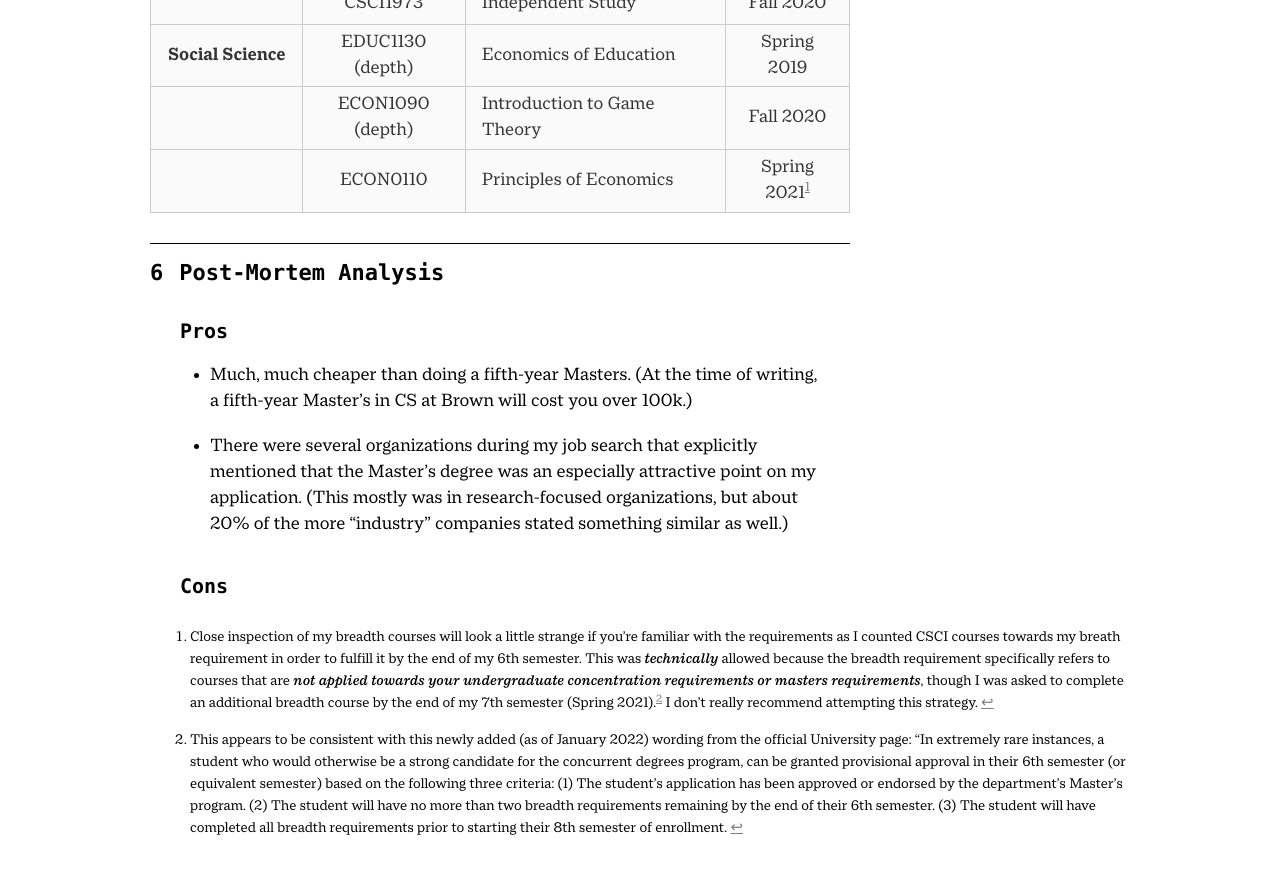
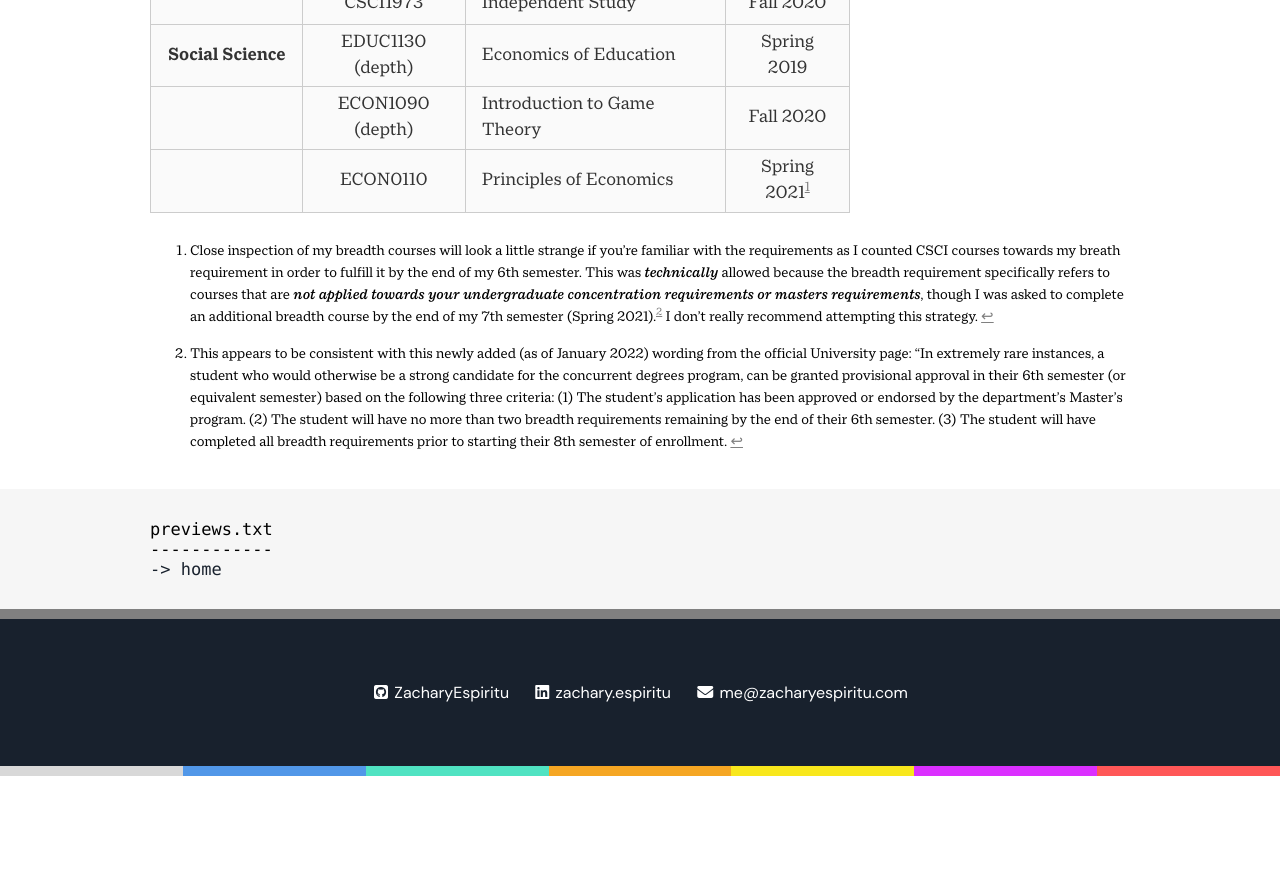
Before and after one commit to ZacharyEspiritu/zacharyespiritu.github.io, a Jekyll site: the page built from _notes/2020-12-14-brown-courses.md, in a window 1280 px wide and 900 px high, scrolled down 6063 px. Shown: the top 874 px of the window. Built offline with Jekyll 4.4.1, drawn with Linux system fonts in a browser that asks for light colours; nearby versions of some CDN libraries; some web fonts are replaced; after the commit the page ends 6839 px from its top, so only the background shows below that.

Commit message:
Update notes

```diff
--- a/_notes/2020-12-14-brown-courses.md
+++ b/_notes/2020-12-14-brown-courses.md
@@ -140,16 +140,6 @@ Below is how I used these courses to fulfill the [2020 ScB requirements](https:/
 |                  |   ECON1090 (depth)   | Introduction to Game Theory | Fall 2020 |
 |                  |   ECON0110   | Principles of Economics | Spring 2021[^1] |
 
-# Post-Mortem Analysis
-
-## Pros
-
-* Much, much cheaper than doing a fifth-year Masters. (At the time of writing, a fifth-year Master's in CS at Brown will cost you over 100k.)
-
-* There were several organizations during my job search that explicitly mentioned that the Master's degree was an especially attractive point on my application. (This mostly was in research-focused organizations, but about 20% of the more "industry" companies stated something similar as well.)
-
-## Cons
-
 
 
 [^1]: Close inspection of my breadth courses will look a little strange if you're familiar with the requirements as I counted CSCI courses towards my breath requirement in order to fulfill it by the end of my 6th semester. This was _technically_ allowed because the breadth requirement specifically refers to courses that are _not applied towards your undergraduate concentration requirements or masters requirements_, though I was asked to complete an additional breadth course by the end of my 7th semester (Spring 2021).[^2] I don't really recommend attempting this strategy.
```
